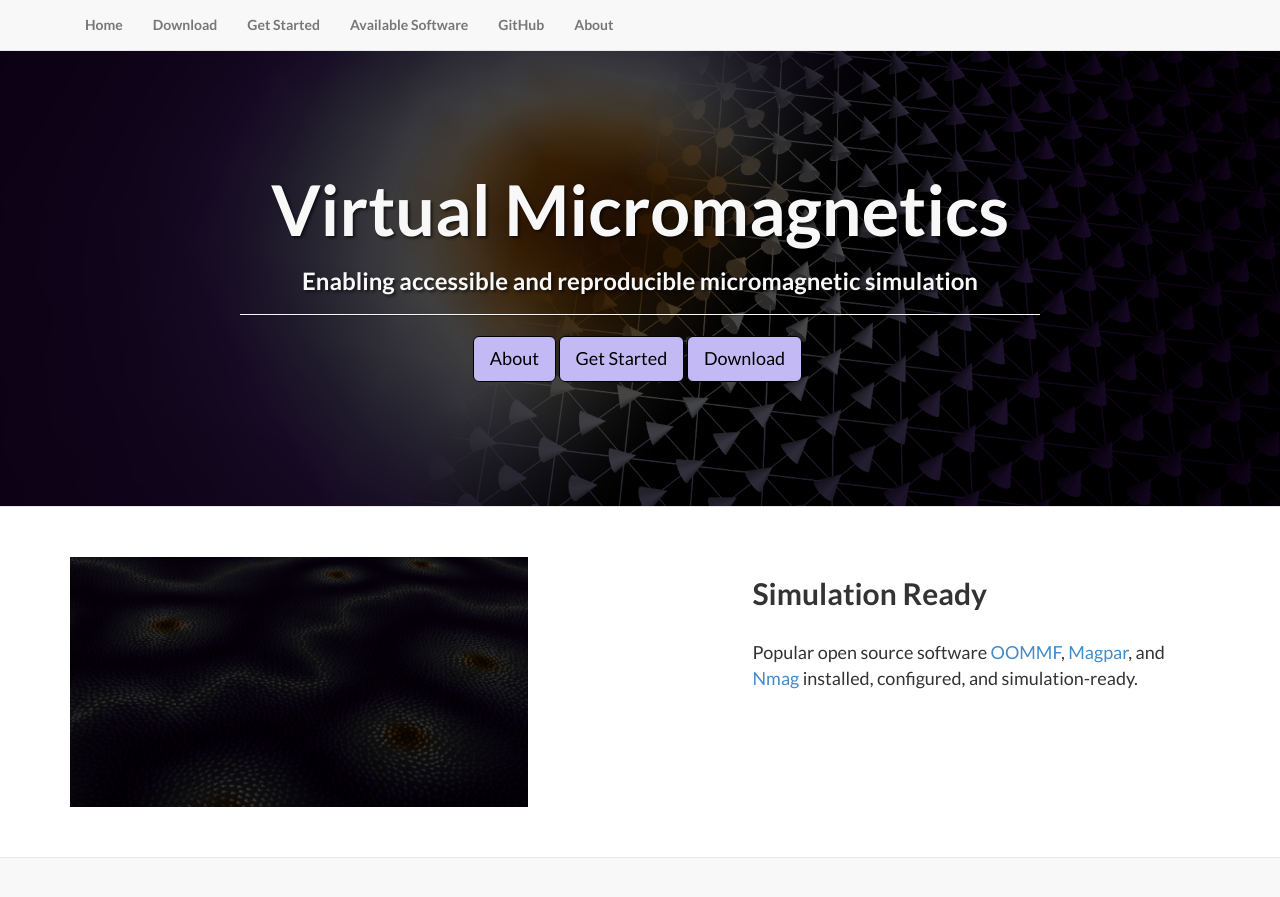
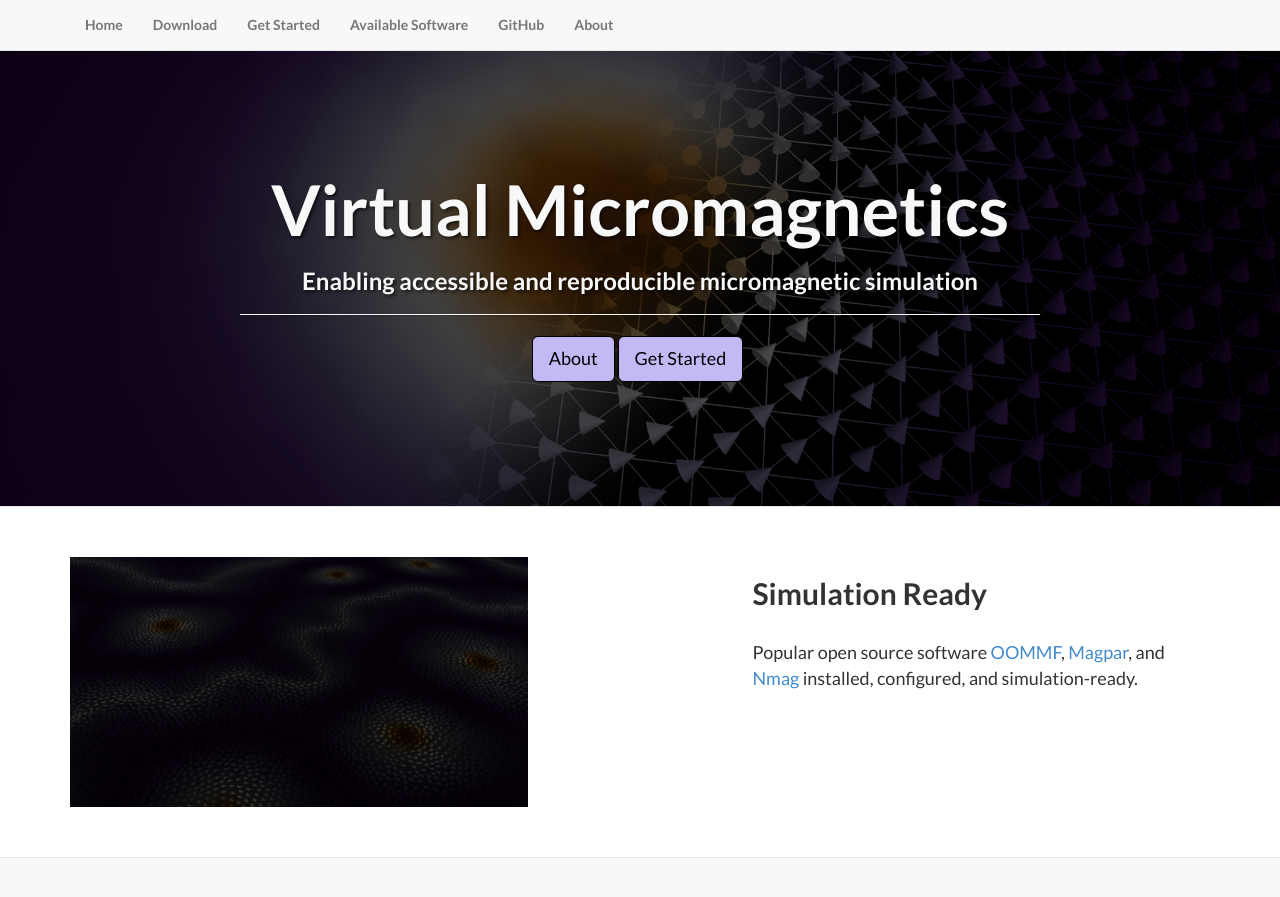
Before and after one commit to computationalmodelling/virtualmicromagnetics, a Jekyll site: the page built from index.html, in a window 1280 px wide and 900 px high. Shown: the top 897 px of the window. Built offline with Jekyll 4.4.1, drawn with Linux system fonts in a browser that asks for light colours.

Commit message:
Remove download button, since we don't want new users clicking on it.

```diff
--- a/_includes/header.html
+++ b/_includes/header.html
@@ -15,9 +15,6 @@
                           <a href="/get_started" class="btn btn-lg btn-header">
                             Get Started
                           </a>
-                          <a href="/download" class="btn btn-lg btn-header">
-                            Download
-                          </a>
                         </li>
 
 							<!--{% for social in site.social %}
```
